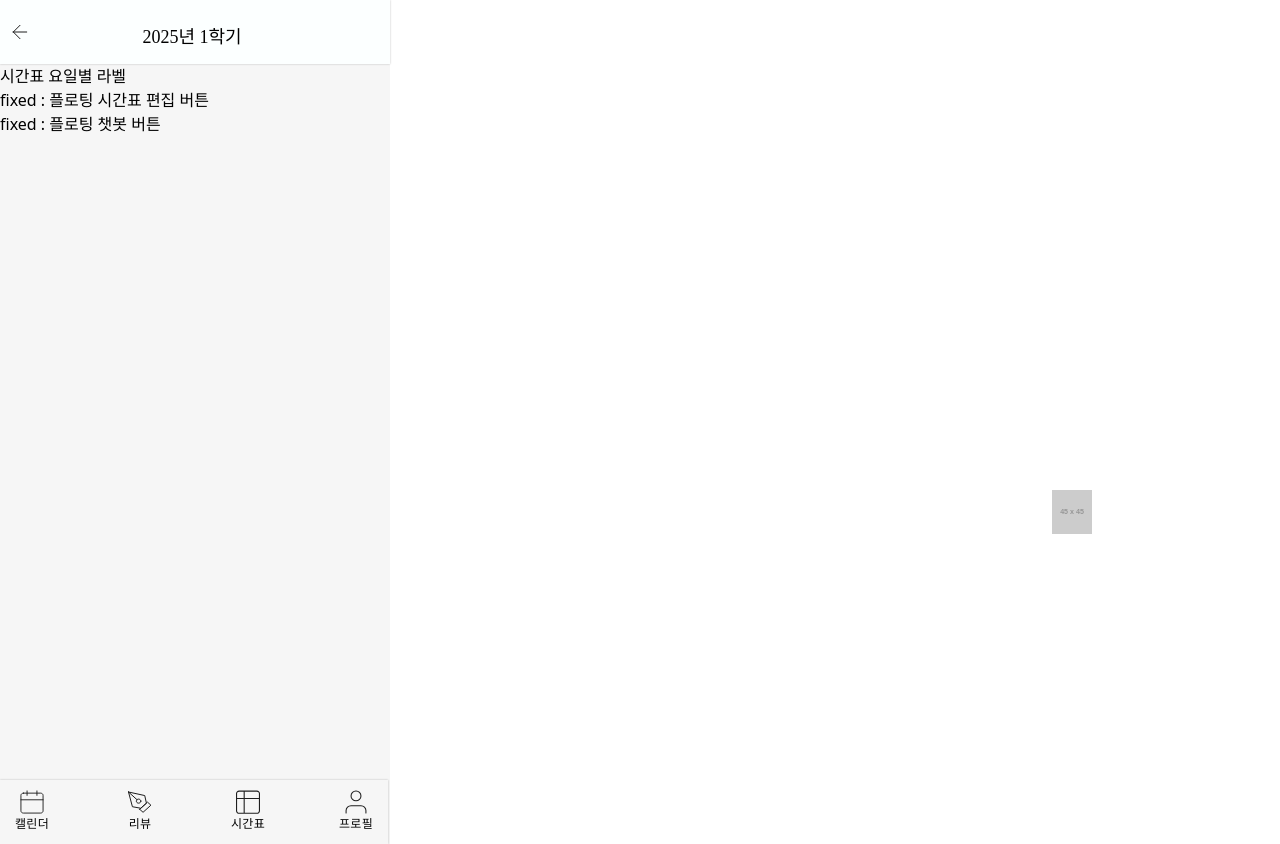
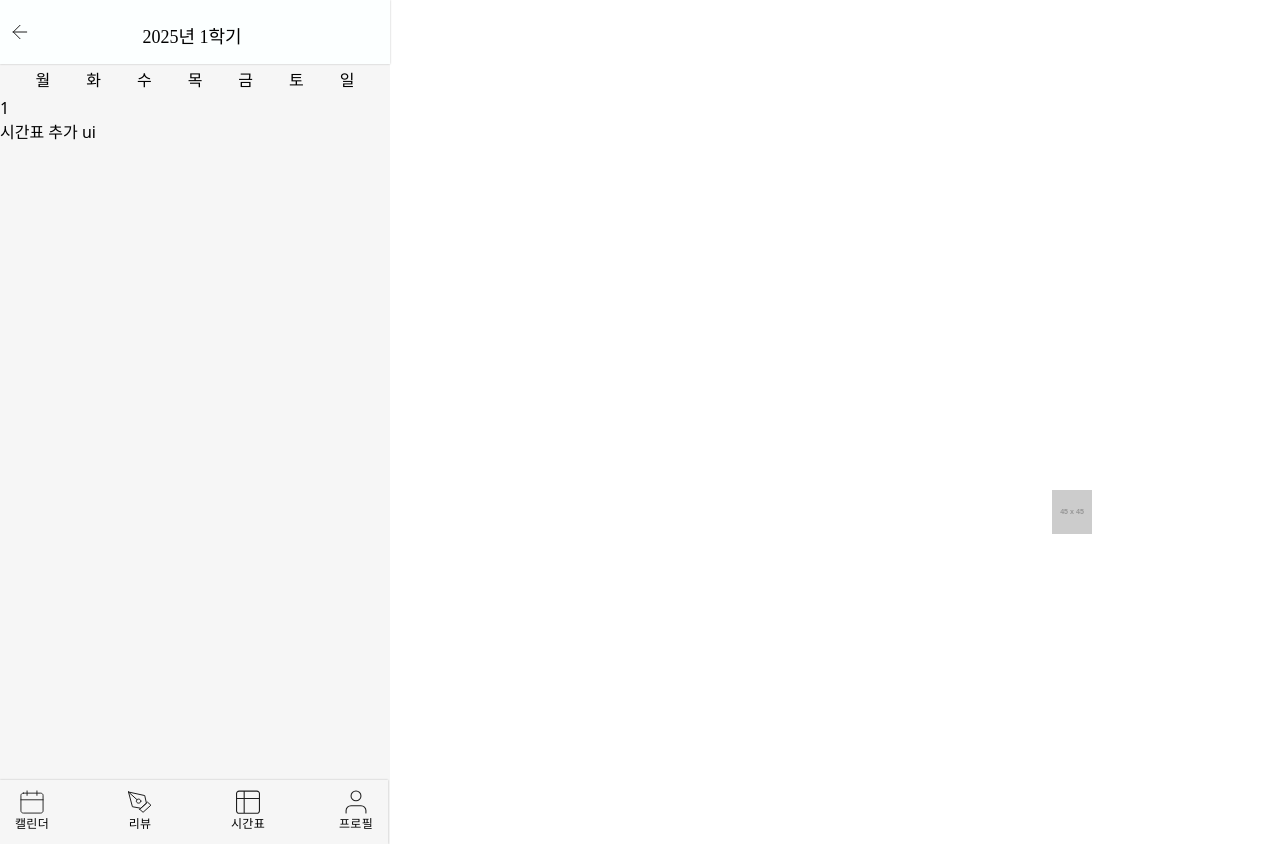
Before and after one commit to capstoneProject-Konkuk-2025-Team2/Frontend, a React (Vite) app: page /main/timetable in a window 1280 px wide. Built offline with nearby package versions, Linux system fonts and the light colour scheme.

Commit message:
feat: 시간표 레이블 추가

```diff
--- a/index.html
+++ b/index.html
@@ -1,4 +1,4 @@
-<!doctype html>
+<!DOCTYPE html>
 <html lang="en">
   <head>
     <meta charset="UTF-8" />
--- /dev/null
+++ b/src/pages/timetable/TimeTableGrid.tsx
@@ -0,0 +1,25 @@
+
+
+
+const TimeTableGrid = () => {
+
+    const row_count = 24;
+    const col_count = 7;
+    const time_label = [
+        "0900", "0930", "1000", "1030", "1100", "1130",
+        "1200", "1230", "1300", "1330", "1400", "1430",
+        "1500", "1530", "1600", "1630", "1700", "1730",
+        "1800", "1830", "1900", "1930", "2000", "2030",
+        "2100", "2130", "2200", "2230", "2300", "2330", "2400"
+    ];
+
+    return (
+        <div>
+            <div className="grid-cols-[repeat(16, minmax(100px,100px)]">
+                1
+            </div>
+        </div>
+    )
+}
+
+export default TimeTableGrid
--- a/src/pages/timetable/TimeTableLabel.tsx
+++ b/src/pages/timetable/TimeTableLabel.tsx
@@ -1,11 +1,31 @@
 
-const TimeTableLabel = () =>{
+const TimeTableLabel = () => {
 
 
-    return(
-        <>
-                <div className="container-fluid">시간표 요일별 라벨</div>
-        </>
+    return (
+        <div className="w-full h-8 flex justify-center items-center gap-5">
+            <div className="p-2 bg-Background-Brand-Default rounded-lg flex justify-center items-center gap-2">
+                <div className="justify-center text-Text-Brand-On-Brand text-base font-normal font-['Inter'] leading-none">월</div>
+            </div>
+            <div className="p-2 bg-Background-Brand-Tertiary rounded-lg flex justify-center items-center gap-2">
+                <div className="justify-center text-Text-Brand-Tertiary text-base font-normal font-['Inter'] leading-none">화</div>
+            </div>
+            <div className="p-2 bg-Background-Brand-Tertiary rounded-lg flex justify-center items-center gap-2">
+                <div className="justify-center text-Text-Brand-Tertiary text-base font-normal font-['Inter'] leading-none">수</div>
+            </div>
+            <div className="p-2 bg-Background-Brand-Tertiary rounded-lg flex justify-center items-center gap-2">
+                <div className="justify-center text-Text-Brand-Tertiary text-base font-normal font-['Inter'] leading-none">목</div>
+            </div>
+            <div className="p-2 bg-Background-Brand-Tertiary rounded-lg flex justify-center items-center gap-2">
+                <div className="justify-center text-Text-Brand-Tertiary text-base font-normal font-['Inter'] leading-none">금</div>
+            </div>
+            <div className="p-2 bg-Background-Brand-Tertiary rounded-lg flex justify-center items-center gap-2">
+                <div className="justify-center text-Text-Brand-Tertiary text-base font-normal font-['Inter'] leading-none">토</div>
+            </div>
+            <div className="p-2 bg-Background-Brand-Tertiary rounded-lg flex justify-center items-center gap-2">
+                <div className="justify-center text-Text-Brand-Tertiary text-base font-normal font-['Inter'] leading-none">일</div>
+            </div>
+        </div>
     )
 }
 
--- a/src/pages/timetable/TimeTablePage.tsx
+++ b/src/pages/timetable/TimeTablePage.tsx
@@ -1,20 +1,19 @@
+import { useState } from "react";
 import UpperNav from "../../components/UpperNav.tsx";
 import TimeTableLabel from "./TimeTableLabel.tsx";
+import TimeTableGrid from "./TimeTableGrid.tsx";
 
-const TimeTablePage = () =>{
+const TimeTablePage = () => {
+    const [isAdding, setIsAdding] = useState(true);
     return (
         <div>
-            <UpperNav text="2025년 1학기" otherBtn="None"/>
+            <UpperNav text="2025년 1학기" otherBtn="None" />
 
-            <TimeTableLabel/>
-
-            <div>
-                fixed : 플로팅 시간표 편집 버튼
-            </div>
-
-            <div>
-                fixed : 플로팅 챗봇 버튼
-            </div>
+            <TimeTableLabel />
+            <TimeTableGrid />
+            {isAdding ? (<div>
+                시간표 추가 ui
+            </div>) : null}
         </div>
     )
 }
```
